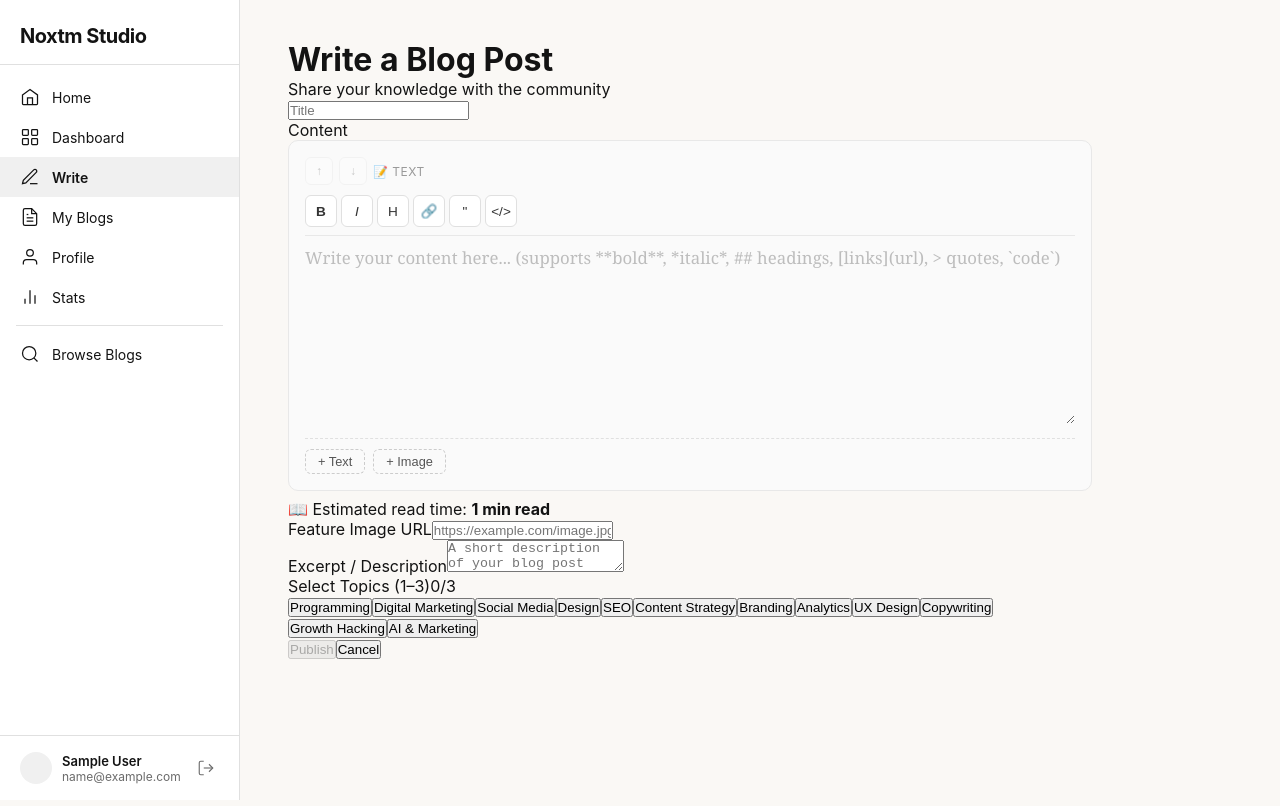
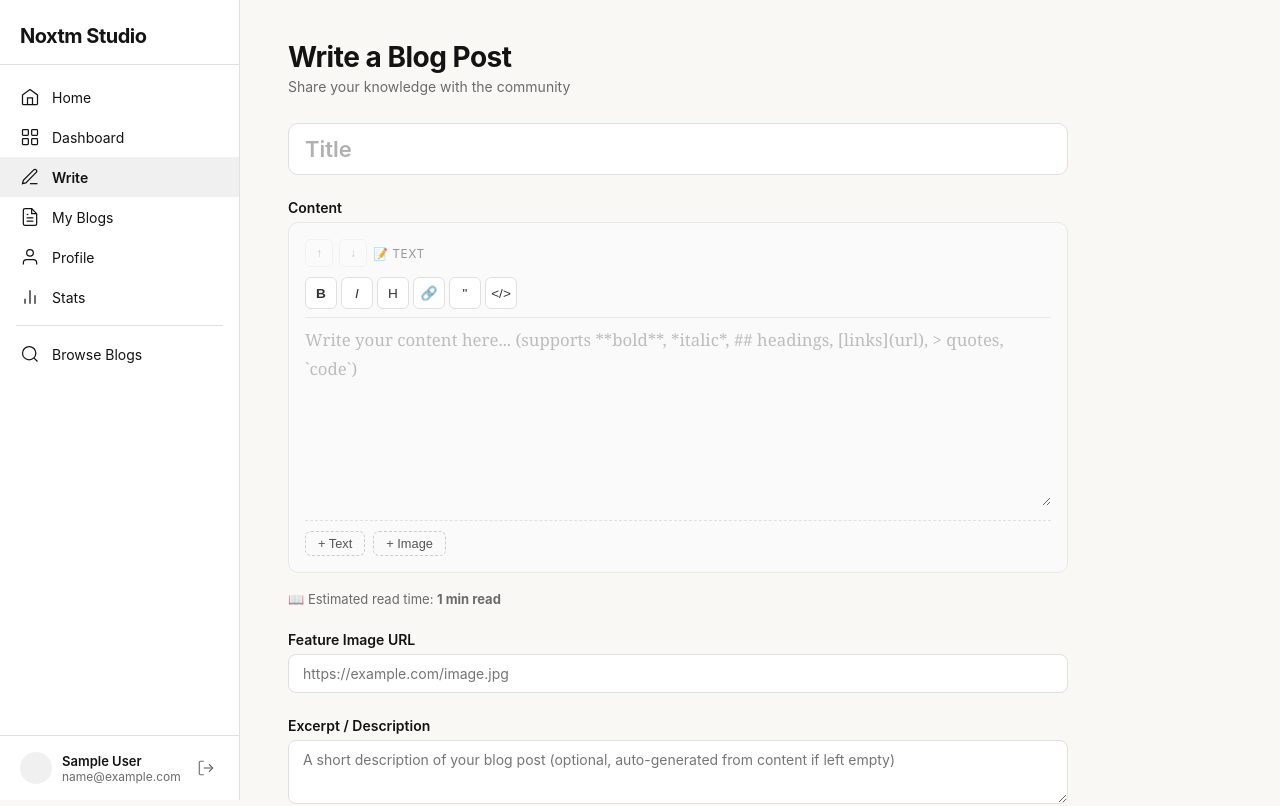
Before and after one commit to imrajatpanwar/noxtmstudio, a React (Create React App) app: page /visitor/write in a window 1280 px wide. Shown: the top 806 px of the page. Built offline with nearby package versions, Linux system fonts and the light colour scheme; sample sign-in values are in the browser's storage; a web font is replaced by a local one.

Commit message:
Fix write blog form styling and remove empty 2nd partition from visitor layout

```diff
--- a/src/visitor/Visitor.css
+++ b/src/visitor/Visitor.css
@@ -210,7 +210,6 @@
   margin-left: var(--sidebar-width);
   flex: 1;
   padding: 40px 48px;
-  max-width: 900px;
 }
 
 /* ---- Auth Pages (Login / Register) ---- */
@@ -1542,6 +1541,212 @@
 }
 
 /* ══════════════════════════════════════════════ */
+/* ─── WRITE BLOG PAGE ─────────────────────────── */
+/* ══════════════════════════════════════════════ */
+.visitor-write-page {
+    max-width: 780px;
+}
+
+.visitor-write-header {
+    margin-bottom: 28px;
+}
+
+.visitor-write-header h1 {
+    font-size: 28px;
+    font-weight: 700;
+    margin: 0 0 4px;
+    letter-spacing: -0.5px;
+}
+
+.visitor-write-header p {
+    font-size: 14px;
+    color: var(--text-secondary);
+    margin: 0;
+}
+
+.visitor-write-form {
+    display: flex;
+    flex-direction: column;
+    gap: 24px;
+}
+
+.visitor-write-field {
+    display: flex;
+    flex-direction: column;
+    gap: 6px;
+}
+
+.visitor-write-label {
+    font-size: 14px;
+    font-weight: 600;
+    color: var(--text-primary);
+}
+
+.visitor-write-title-input {
+    font-size: 22px;
+    font-weight: 600;
+    padding: 12px 16px;
+    border: 1px solid var(--border-color);
+    border-radius: 10px;
+    background: var(--card-bg);
+    color: var(--text-primary);
+    outline: none;
+    font-family: inherit;
+    transition: border-color 0.2s;
+}
+
+.visitor-write-title-input:focus {
+    border-color: var(--accent);
+}
+
+.visitor-write-title-input::placeholder {
+    color: #B0B0B0;
+}
+
+.visitor-write-input {
+    padding: 10px 14px;
+    border: 1px solid var(--border-color);
+    border-radius: 8px;
+    font-size: 14px;
+    background: var(--card-bg);
+    color: var(--text-primary);
+    outline: none;
+    font-family: inherit;
+    transition: border-color 0.2s;
+}
+
+.visitor-write-input:focus {
+    border-color: var(--accent);
+}
+
+.visitor-write-excerpt-input {
+    padding: 10px 14px;
+    border: 1px solid var(--border-color);
+    border-radius: 8px;
+    font-size: 14px;
+    background: var(--card-bg);
+    color: var(--text-primary);
+    outline: none;
+    font-family: inherit;
+    resize: vertical;
+    min-height: 64px;
+    transition: border-color 0.2s;
+}
+
+.visitor-write-excerpt-input:focus {
+    border-color: var(--accent);
+}
+
+.visitor-write-readtime {
+    font-size: 13px;
+    color: var(--text-secondary);
+    margin-top: 4px;
+}
+
+.visitor-write-topics-grid {
+    display: flex;
+    flex-wrap: wrap;
+    gap: 8px;
+}
+
+.visitor-write-topic-pill {
+    padding: 6px 14px;
+    border: 1px solid var(--border-color);
+    border-radius: 20px;
+    background: var(--card-bg);
+    color: var(--text-primary);
+    font-size: 13px;
+    cursor: pointer;
+    font-family: inherit;
+    transition: all 0.15s;
+}
+
+.visitor-write-topic-pill:hover {
+    border-color: var(--accent);
+}
+
+.visitor-write-topic-pill.active {
+    background: var(--accent);
+    color: #fff;
+    border-color: var(--accent);
+}
+
+.visitor-write-topic-count {
+    font-weight: 400;
+    color: var(--text-secondary);
+    margin-left: 6px;
+    font-size: 13px;
+}
+
+.visitor-write-actions {
+    display: flex;
+    gap: 12px;
+    padding-top: 8px;
+}
+
+.visitor-write-submit-btn {
+    padding: 10px 28px;
+    background: var(--accent);
+    color: #fff;
+    border: none;
+    border-radius: 8px;
+    font-size: 14px;
+    font-weight: 600;
+    cursor: pointer;
+    font-family: inherit;
+    transition: background 0.15s;
+}
+
+.visitor-write-submit-btn:hover {
+    background: var(--accent-hover);
+}
+
+.visitor-write-submit-btn:disabled {
+    opacity: 0.5;
+    cursor: not-allowed;
+}
+
+.visitor-write-cancel-btn {
+    padding: 10px 28px;
+    background: none;
+    color: var(--text-secondary);
+    border: 1px solid var(--border-color);
+    border-radius: 8px;
+    font-size: 14px;
+    font-weight: 500;
+    cursor: pointer;
+    font-family: inherit;
+    transition: all 0.15s;
+}
+
+.visitor-write-cancel-btn:hover {
+    border-color: var(--accent);
+    color: var(--text-primary);
+}
+
+.visitor-write-success {
+    text-align: center;
+    padding: 80px 20px;
+}
+
+.visitor-write-success-icon {
+    font-size: 48px;
+    margin-bottom: 16px;
+}
+
+.visitor-write-success h2 {
+    font-size: 24px;
+    font-weight: 700;
+    margin: 0 0 8px;
+}
+
+.visitor-write-success p {
+    font-size: 14px;
+    color: var(--text-secondary);
+    margin: 0;
+}
+
+/* ══════════════════════════════════════════════ */
 /* ─── BLOCK EDITOR ────────────────────────────── */
 /* ══════════════════════════════════════════════ */
 .block-editor {
```
